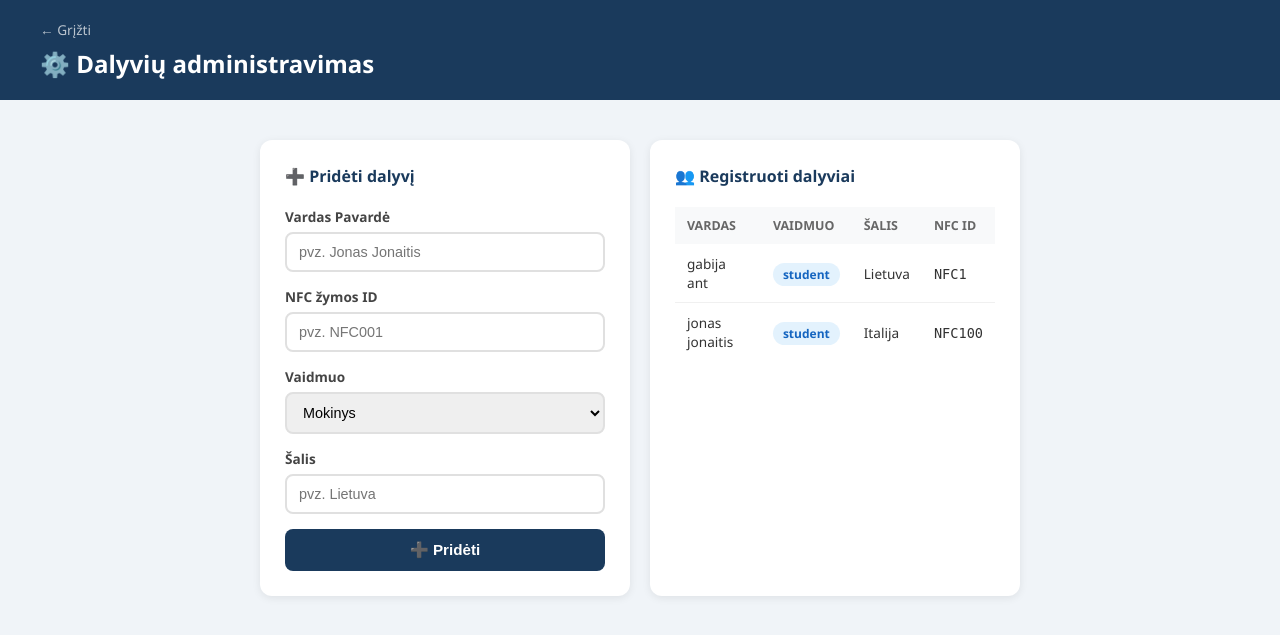
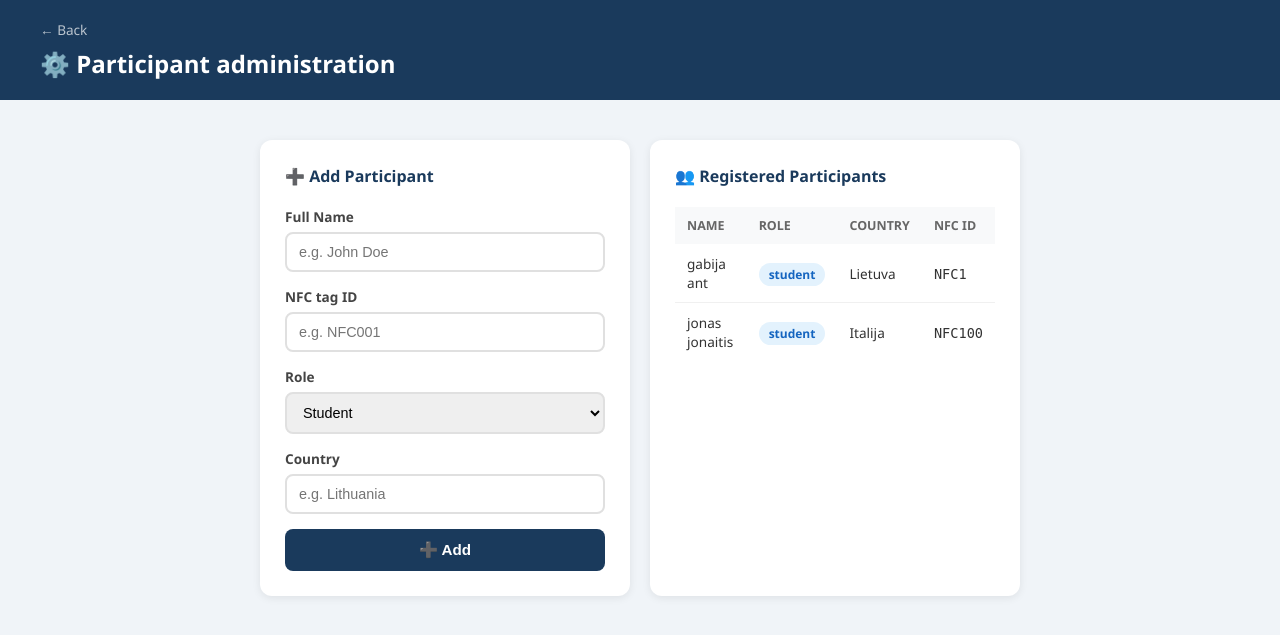
Before and after one commit to gabija4nt/ibo2026-system, a Flask app: page /admin in a window 1280 px wide. Shown: the top 635 px of the page. Run offline with Flask 3, Linux system fonts and the light colour scheme.

Commit message:
Update to English version

```diff
--- a/app.py
+++ b/app.py
@@ -7,7 +7,7 @@ app.secret_key = 'ibo2026secret'
 app.config['SQLALCHEMY_DATABASE_URI'] = 'sqlite:///ibo.db'
 db = SQLAlchemy(app)
 
-# --- MODELIAI (duomenų bazės lentelės) ---
+# --- MODELS (database tables) ---
 
 class Country(db.Model):
     id = db.Column(db.Integer, primary_key=True)
@@ -37,7 +37,7 @@ class Wellbeing(db.Model):
     q3 = db.Column(db.Integer)
     timestamp = db.Column(db.DateTime, default=datetime.utcnow)
 
-# --- PUSLAPIAI ---
+# --- PAGES ---
 
 @app.route('/')
 def index():
@@ -55,9 +55,9 @@ def checkin():
             entry = CheckIn(participant_id=participant.id, event_name=event)
             db.session.add(entry)
             db.session.commit()
-            message = f'✅ {participant.name} užregistruotas!'
+            message = f'✅ {participant.name} successfully checked in!'
         else:
-            message = '❌ Dalyvis nerastas'
+            message = '❌ Participant not found'
     return render_template('checkin.html', message=message, participant=participant)
 
 @app.route('/wellbeing', methods=['GET', 'POST'])
@@ -75,9 +75,9 @@ def wellbeing():
             )
             db.session.add(entry)
             db.session.commit()
-            message = f'✅ {participant.name} savijauta užregistruota!'
+            message = f'✅ {participant.name} wellbeing recorded!'
         else:
-            message = '❌ Dalyvis nerastas'
+            message = '❌ Participant not found'
     return render_template('wellbeing.html', message=message)
 
 @app.route('/dashboard')
--- a/templates/admin.html
+++ b/templates/admin.html
@@ -1,9 +1,9 @@
 <!DOCTYPE html>
-<html lang="lt">
+<html lang="en">
 <head>
     <meta charset="UTF-8">
     <meta name="viewport" content="width=device-width, initial-scale=1.0">
-    <title>Administravimas — IBO 2026</title>
+    <title>Administration — IBO 2026</title>
     <style>
         * { margin: 0; padding: 0; box-sizing: border-box; }
         body { font-family: 'Segoe UI', sans-serif; background: #f0f4f8; color: #333; }
@@ -38,44 +38,44 @@
 </head>
 <body>
     <div class="header">
-        <a href="/" class="back">← Grįžti</a>
-        <h1>⚙️ Dalyvių administravimas</h1>
+        <a href="/" class="back">← Back</a>
+        <h1>⚙️ Participant administration</h1>
     </div>
     <div class="container">
         <div class="grid">
             <div class="card">
-                <h2>➕ Pridėti dalyvį</h2>
+                <h2>➕ Add Participant</h2>
                 <form method="POST">
-                    <label>Vardas Pavardė</label>
-                    <input type="text" name="name" placeholder="pvz. Jonas Jonaitis" required>
+                    <label>Full Name</label>
+                    <input type="text" name="name" placeholder="e.g. John Doe" required>
 
-                    <label>NFC žymos ID</label>
-                    <input type="text" name="nfc_id" placeholder="pvz. NFC001" required>
+                    <label>NFC tag ID</label>
+                    <input type="text" name="nfc_id" placeholder="e.g. NFC001" required>
 
-                    <label>Vaidmuo</label>
+                    <label>Role</label>
                     <select name="role">
-                        <option value="student">Mokinys</option>
-                        <option value="guide">Savanoris-gidas</option>
-                        <option value="leader">Komandos vadovas</option>
-                        <option value="organizer">Organizatorius</option>
+                        <option value="student">Student</option>
+                        <option value="guide">Guide</option>
+                        <option value="leader">Team Lead</option>
+                        <option value="organizer">Organizer</option>
                     </select>
 
-                    <label>Šalis</label>
-                    <input type="text" name="country" placeholder="pvz. Lietuva" required>
+                    <label>Country</label>
+                    <input type="text" name="country" placeholder="e.g. Lithuania" required>
 
-                    <button type="submit">➕ Pridėti</button>
+                    <button type="submit">➕ Add</button>
                 </form>
             </div>
 
             <div class="card">
-                <h2>👥 Registruoti dalyviai</h2>
+                <h2>👥 Registered Participants</h2>
                 {% if participants %}
                 <table>
                     <thead>
                         <tr>
-                            <th>Vardas</th>
-                            <th>Vaidmuo</th>
-                            <th>Šalis</th>
+                            <th>Name</th>
+                            <th>Role</th>
+                            <th>Country</th>
                             <th>NFC ID</th>
                         </tr>
                     </thead>
@@ -91,7 +91,7 @@
                     </tbody>
                 </table>
                 {% else %}
-                    <p class="empty">Kol kas nėra dalyvių</p>
+                    <p class="empty">No participants yet</p>
                 {% endif %}
             </div>
         </div>
```
Also changed, not shown: templates/checkin.html (+14 -14 lines), templates/dashboard.html (+12 -12 lines), templates/index.html (+16 -11 lines), templates/wellbeing.html (+11 -11 lines).
